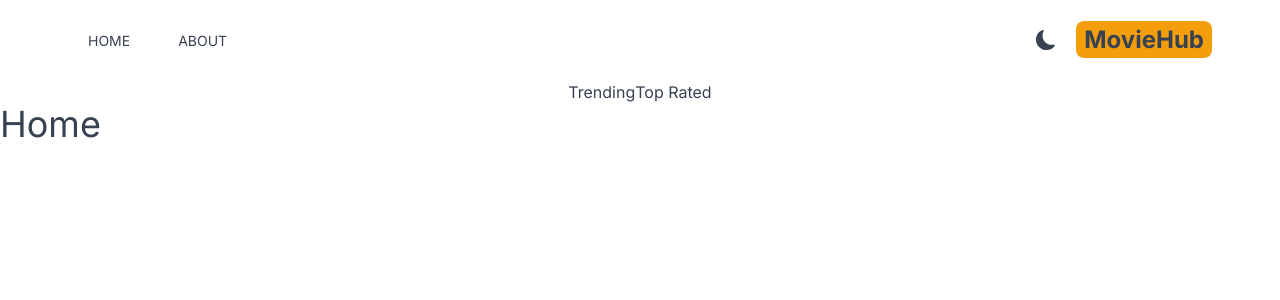
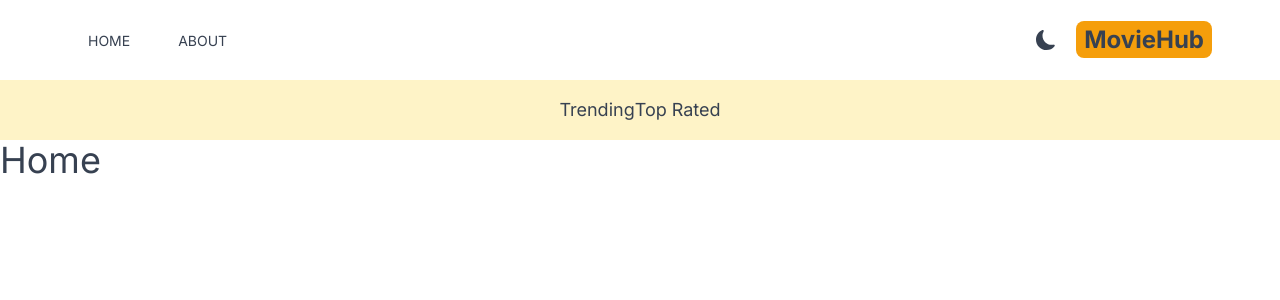
Before and after one commit to devmad001/movie_nextjs, a Next.js app: page / in a window 1280 px wide. Shown: the top 300 px of the page. Built offline with nearby package versions, Linux system fonts and the light colour scheme.

Commit message:
nav : style for light and dark mode

```diff
--- a/src/components/Navbar.tsx
+++ b/src/components/Navbar.tsx
@@ -3,7 +3,7 @@ import NavbarItem from "@/components/NavbarItem";
 
 const Navbar = () => {
     return (
-        <div className='flex justify-center'>
+        <div className='flex justify-center dark:bg-gray-600 bg-amber-100 lg:text-lg p-4'>
             <NavbarItem  title='Trending' param='fetchTrending'/>
             <NavbarItem title='Top Rated' param='fetchTopRated'/>
         </div>
```
